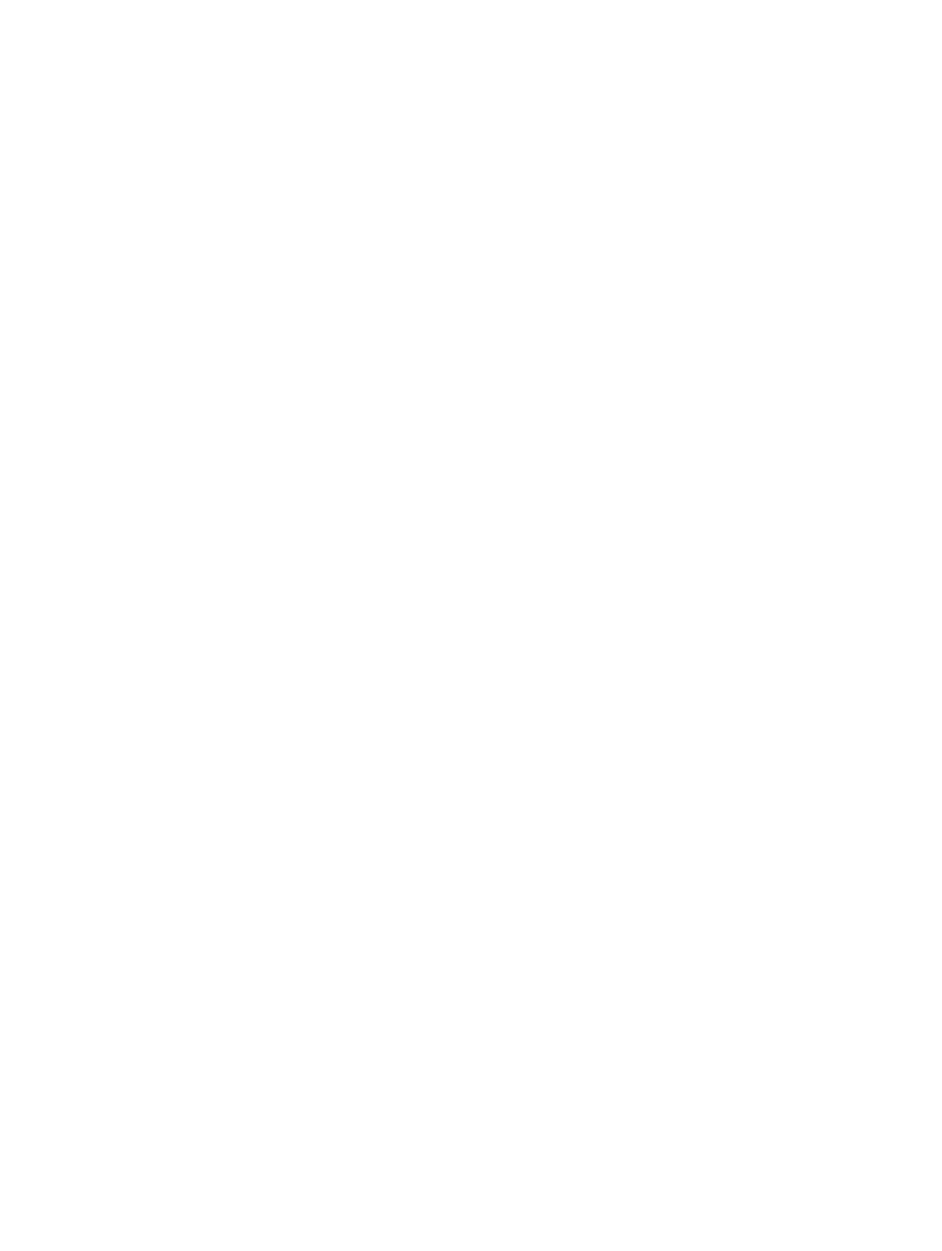
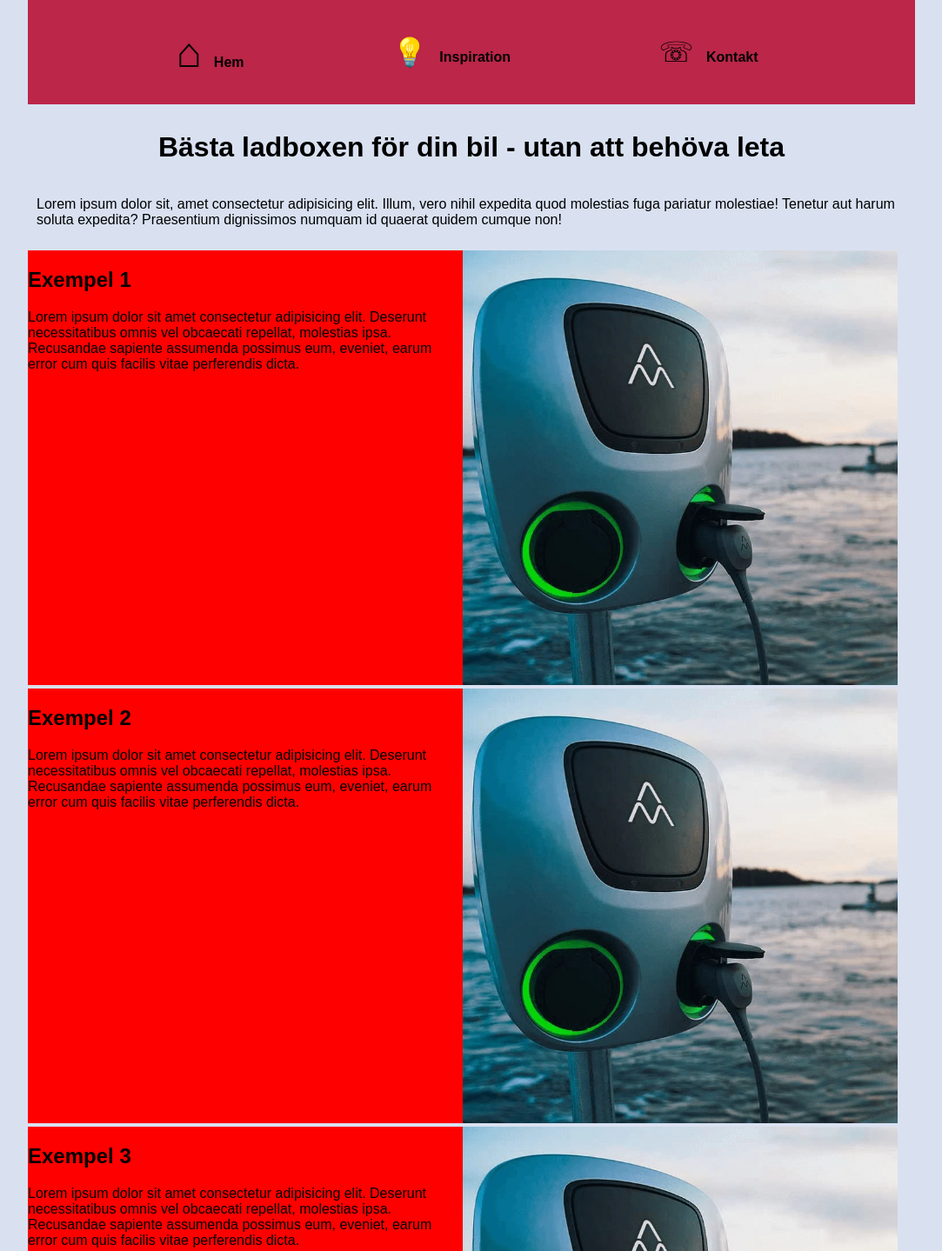
Before and after one commit to Guldbagge/slutuppgift, a plain HTML site: page index.html in a window 1280 px wide. Shown: the top 1439 px of the page at 87% size, without its empty margins (108-1191 px from the left). Before the commit the page ends 800 px from the top, so only its background shows below. Drawn offline with Linux system fonts and the light colour scheme; files that its build step writes are made by us from their sources; files whose address does not match are found by name.

Commit message:
Klar med gridsystemet för main

```diff
--- a/CSS/StyleIndex.css
+++ b/CSS/StyleIndex.css
@@ -0,0 +1,193 @@
+body{
+    width: 100vw;
+    height: 100vw;
+    margin: 0;
+    background: rgb(217, 225, 241);
+    font-family: Arial, Helvetica, sans-serif;
+    display: flex;
+    justify-content: center;
+    align-items: first baseline;
+
+}
+
+div.wrapper {
+    max-width: 1000px;
+}
+
+nav{
+
+    width: 100%;
+    height: 100px;
+    background: rgb(187, 38, 73);
+   grid-column: 1/3;
+   grid-row: 1/2;
+   display: flex;
+   justify-content: space-evenly;
+   flex-direction: center;
+   align-items: center;
+   padding: 10px;
+
+
+
+}
+
+header{
+    width: 100%;
+    height: 100%;
+    background: rgb(217, 225, 241);
+    grid-column: 1/3;
+    grid-row: 2/3;
+    display: flex;
+    justify-content: center;
+    flex-direction: column;
+    align-items: center;
+    padding: 10px;
+}
+
+div.wrapper nav section.hem p{
+    font-size: xxx-large;
+    display: contents;
+    flex-direction: center;
+    align-items: center;
+
+}
+
+div.wrapper nav section.insperation p{
+    font-size: xx-large;
+    display: contents;
+    flex-direction: center;
+    align-items: center;
+}
+
+
+div.wrapper nav section.kontakt p{
+    font-size: xx-large;
+    display: contents;
+    flex-direction: center;
+    align-items: center;
+}
+
+div.wrapper nav section.hem a{
+    color: black;
+    text-decoration: none;
+    margin: 10px;
+    font-size: medium;
+    font-weight: bold;
+}
+
+div.wrapper nav section.insperation a{
+    color: black;
+    text-decoration: none;
+    margin: 10px;
+    font-size: medium;
+    font-weight: bold;
+}
+
+div.wrapper nav section.kontakt a{
+    color: black;
+    text-decoration: none;
+    margin: 10px;
+    font-size: medium;
+    font-weight: bold;
+}
+
+
+div.wrapper main{
+    display: grid;
+        grid-template-columns: repeat(2, 1fr);
+        grid-auto-rows: auto;
+}
+
+
+
+div.wrapper main section.text1{
+
+    background: red;
+    width: 500px;
+    height: 500px;
+    grid-column: 1/2;
+    grid-row: 1/2;
+
+
+}
+
+
+
+div.wrapper main section.pictures1 img{
+
+   background: blue;
+   width: 500px;
+    height: 500px;
+    grid-column: 2/3;
+    grid-row: 1/2;
+
+}
+
+div.wrapper main section.text2{
+
+    background: red;
+    width: 500px;
+    height: 500px;
+    grid-column: 1/2;
+    grid-row: 2/3;
+
+
+}
+
+
+
+div.wrapper main section.pictures2 img{
+
+   background: blue;
+   width: 500px;
+   height: 500px;
+    grid-column: 2/3;
+    grid-row: 2/3;
+
+}
+
+div.wrapper main section.text3{
+
+    background: red;
+    width: 500px;
+    height: 500px;
+    grid-column: 1/2;
+    grid-row: 3/4;
+
+
+}
+
+
+
+div.wrapper main section.pictures3 img{
+
+   background: blue;
+   width: 500px;
+   height: 500px;
+    grid-column: 2/3;
+    grid-row: 3/4;
+
+}
+
+div.wrapper main section.text4{
+
+    background: red;
+    width: 500px;
+    height: 500px;
+    grid-column: 1/2;
+    grid-row: 4/5;
+
+
+}
+
+
+
+div.wrapper main section.pictures4 img{
+
+   background: blue;
+   width: 500px;
+   height: 500px;
+    grid-column: 2/3;
+    grid-row: 4/5;
+
+}
--- a/index.html
+++ b/index.html
@@ -5,36 +5,72 @@
     <meta http-equiv="X-UA-Compatible" content="IE=edge">
     <meta name="viewport" content="width=device-width, initial-scale=1.0">
     <title>BästaLaddstolpen</title>
-    <link rel="stylesheet" href="StyleIndex.css">
+    <link rel="stylesheet" href="CSS\StyleIndex.css">
 </head>
 <body>
     <div class="wrapper"><!--Grid container-->
-        <nav>
 
-        </nav><!--Grid container row-->
+        <nav><!--Flexbox--><!--Grid container row-->
+            <section class="hem">
+                <p>&#8962;</p>
+                <a href="index.html">Hem</a>
+            </section>
+            <section class="insperation">
+                <p>&#128161;</p>
+                <a href="#">Inspiration</a>
+            </section>
+            <section class="kontakt">
+                <p>&#9743;</p>
+                <a href="#">Kontakt</a>
+            </section>
+
+        </nav>
 
         <header><!--Grid container row-->
-
+            <h1>Bästa ladboxen för din bil - utan att behöva leta</h1>
+            <p>Lorem ipsum dolor sit, amet consectetur adipisicing elit. Illum, vero nihil expedita quod molestias fuga pariatur molestiae! Tenetur aut harum soluta expedita? Praesentium dignissimos numquam id quaerat quidem cumque non!</p>
         </header>
 
                 <main>
-                    <section><!--Flexbox-->
+
+                    <section class="text1">
+                        <h2>Exempel 1</h2>
+                        <p>Lorem ipsum dolor sit amet consectetur adipisicing elit. Deserunt necessitatibus omnis vel obcaecati repellat, molestias ipsa. Recusandae sapiente assumenda possimus eum, eveniet, earum error cum quis facilis vitae perferendis dicta.</p>
+                    </section>
+
+                    <section class="pictures1">
+                        <img src="Pictures\aura.jpg" alt="aura">
 
                     </section>
 
-                    <section>
-
+                    <section class="text2">
+                        <h2>Exempel 2</h2>
+                        <p>Lorem ipsum dolor sit amet consectetur adipisicing elit. Deserunt necessitatibus omnis vel obcaecati repellat, molestias ipsa. Recusandae sapiente assumenda possimus eum, eveniet, earum error cum quis facilis vitae perferendis dicta.</p>
                     </section>
 
-                    <section>
-
+                    <section class="pictures2">
+                        <img src="Pictures\aura.jpg" alt="aura">
                     </section>
 
-                    <section><!--Random choice-->
-
+                    <section class="text3">
+                        <h2>Exempel 3</h2>
+                        <p>Lorem ipsum dolor sit amet consectetur adipisicing elit. Deserunt necessitatibus omnis vel obcaecati repellat, molestias ipsa. Recusandae sapiente assumenda possimus eum, eveniet, earum error cum quis facilis vitae perferendis dicta.</p>
                     </section>
 
-                    <section><!--Slideshow-->
+                    <section class="pictures3">
+                        <img src="Pictures\aura.jpg" alt="aura">
+                    </section>
+
+                    <section class="text4"><!--Random choice-->
+                        <h2>Exempel 4</h2>
+                        <p>Lorem ipsum dolor sit amet consectetur adipisicing elit. Deserunt necessitatibus omnis vel obcaecati repellat, molestias ipsa. Recusandae sapiente assumenda possimus eum, eveniet, earum error cum quis facilis vitae perferendis dicta.</p>
+                    </section>
+
+                    <section class="pictures4">
+                        <img src="Pictures\aura.jpg" alt="aura">
+                    </section>
+
+                    <section class="Slideshow"><!--Slideshow-->
 
                     </section>
 
```
Also changed, not shown: Pictures/aura.jpg (added), Pictures/contact.png (added), Pictures/home.png (added), Pictures/insperation.png (added).
